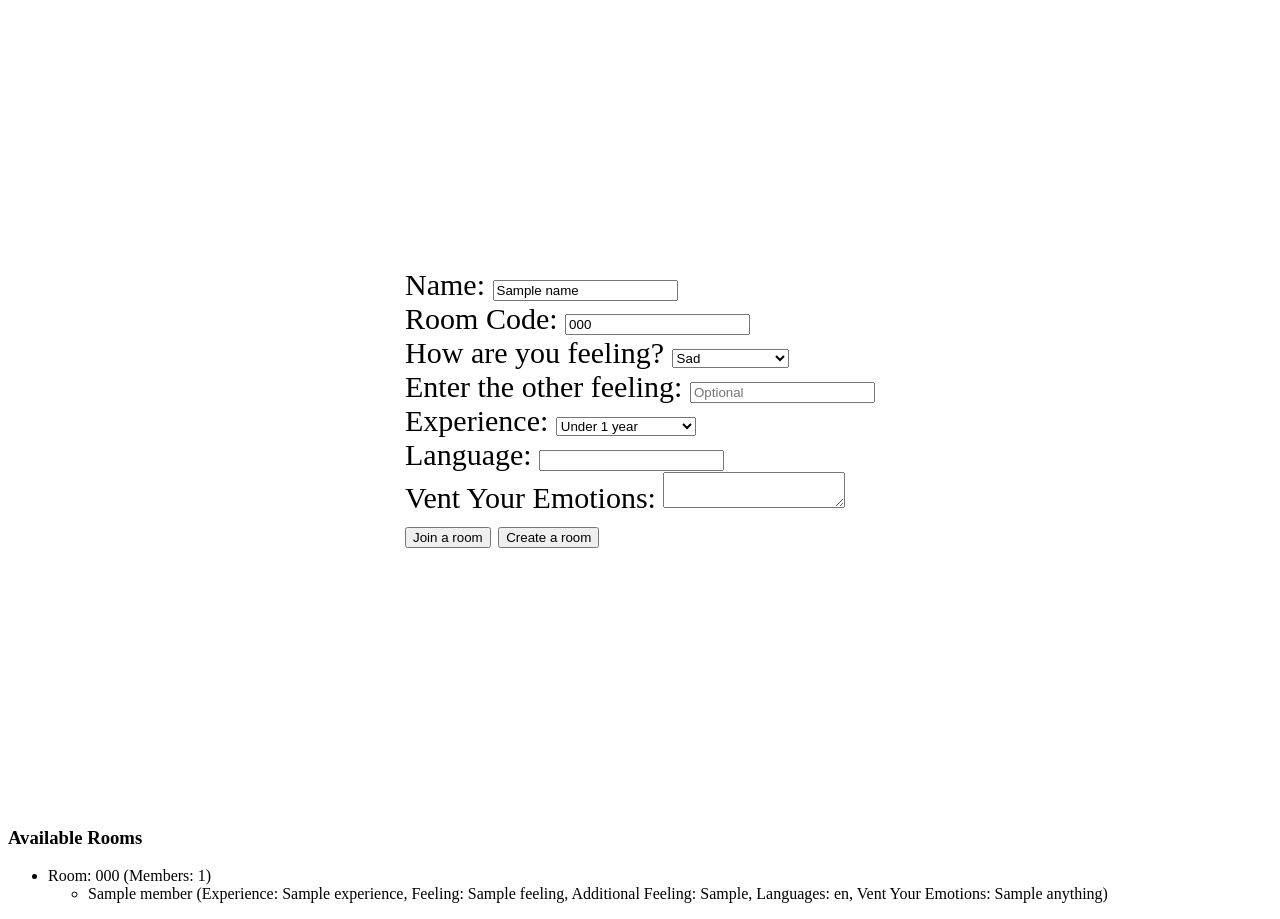
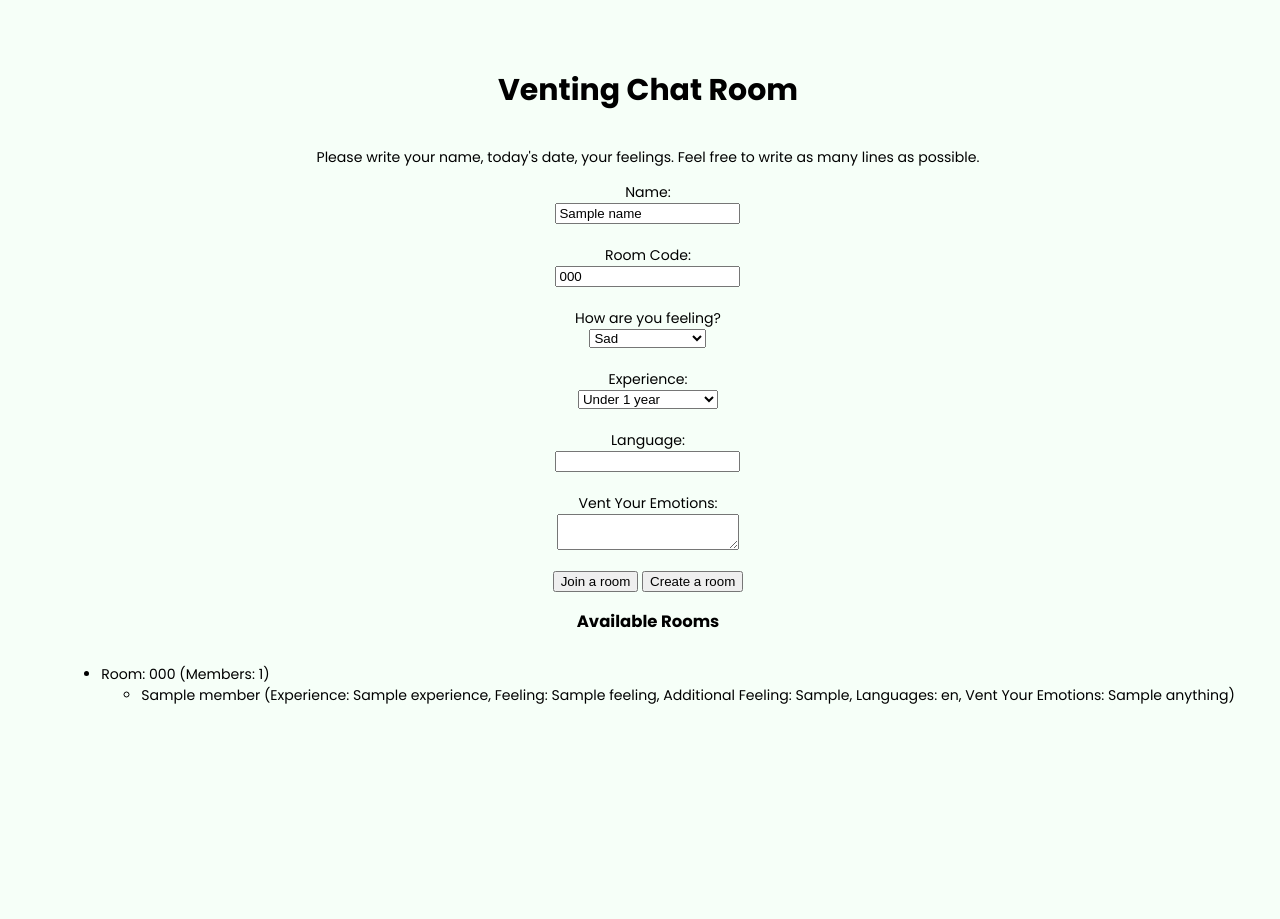
Before and after one commit to Oladeji19/mental-health, a Flask app: template backend/Flask_Web_Messanging_App/templates/home.html in a window 1280 px wide. After the commit the page ends 704 px from the top, so only its background shows below. Run offline with Flask 3, Linux system fonts and the light colour scheme; the template is opened without the code that fills it: most values are stand-ins (such as "Sample title", 1, 10 or a date in 2020); some libraries are stand-ins or nearby versions.

Commit message:
Added styling to venting chat room and recommendation system.

```diff
--- a/backend/Flask_Web_Messanging_App/static/css/style.css
+++ b/backend/Flask_Web_Messanging_App/static/css/style.css
@@ -1,70 +1,107 @@
+@import url("https://fonts.googleapis.com/css2?family=Poppins:ital,wght@0,100;0,200;0,300;0,400;0,500;0,600;0,700;0,800;0,900;1,100;1,200;1,300;1,400;1,500;1,600;1,700;1,800;1,900&display=swap");
 
+body {
+  font-family: "Poppins", Arial, sans-serif;
+  font-size: 1.1vw;
+  background: #f6fff8;
+}
 
+.name {
+  display: flex;
+  flex-direction: column;
+  align-items: center;
+}
 
+.input {
+  display: flex;
+  flex-direction: column;
+  align-items: center;
+}
+
+#other-feeling {
+  display: flex;
+  flex-direction: column;
+  align-items: center;
+}
+
+.vc-room {
+  padding-top: 5vh;
+  width: 100vw;
+  text-align: center;
+  font-size: 30px;
+}
 
 .wrapper {
   display: flex;
-    justify-content: center;
+  flex-direction: column;
+  width: 100vw;
   align-items: center;
-    height: 100vh;
-    font-size: 30px;
 }
 
 .buttons {
-    display:flex;
+  display: flex;
   justify-content: space-between;
   align-items: center;
   justify-content: center;
   gap: 10px;
-    color:blue;
+  color: blue;
 }
 
-.join{
-    display:flex;
+.join {
+  display: flex;
   flex-direction: row;
   width: 100%;
 }
 
-.create_btn{
-    width:100%;
+.create_btn {
+  width: 100%;
 }
 
-.message-box{
+.message-box {
   border-color: black;
   border-width: 2px;
-    border-style:solid;
-    border-radius:10px;
+  border-style: solid;
+  border-radius: 10px;
   background-color: whitesmoke;
-    height:80vh;
-    display:flex;
+  height: 80vh;
+  margin-top: 5vh;
+  margin-left: 10vw;
+  margin-right: 10vw;
+  display: flex;
   flex-direction: column;
-    align-items:stretch;
+  align-items: stretch;
+  padding: 5px;
 }
 
-.messages{
-    overflow-y:scroll;
-    flex:1;
+.user-info {
+  margin-left: 10vw;
+  margin-right: 10vw;
+  margin-bottom: 5vh;
 }
 
-.inputs{
-    padding:10px;
-    display:flex;
+.messages {
+  overflow-y: scroll;
+  flex: 1;
 }
 
-h2{
+.inputs {
+  display: flex;
+}
+
+h2 {
   text-align: center;
 }
 
-#message{
-    flex:1;
+#message {
+  flex: 1;
 }
 
 #message {
-    flex:1;
+  flex: 1;
 }
 
-.text{
-    display:flex;
+.text {
+  display: flex;
   flex-direction: row;
   align-items: center;
   justify-content: space-between;
--- a/backend/Flask_Web_Messanging_App/templates/home.html
+++ b/backend/Flask_Web_Messanging_App/templates/home.html
@@ -1,25 +1,52 @@
-{% extends 'base.html' %}
-
-{% block content %}
-<div class = "wrapper">
+{% extends 'base.html' %} {% block content %}
+<!-- Script conditionally showing the "Other" feeling option. -->
+<script>
+  function showOther() {
+    let feelingDropdownValue =
+      document.getElementById("feeling-dropdown").value;
+    if (feelingDropdownValue === "Other") {
+      document.getElementById("other-feeling").style.display = "block";
+    } else {
+      document.getElementById("other-feeling").style.display = "none";
+    }
+  }
+</script>
+<!-- Content for the form page of the venting chat room. -->
+<div class="wrapper">
+  <!-- Title for the venting chat room. -->
+  <h1 class="vc-room">Venting Chat Room</h1>
+  <p>
+    Please write your name, today's date, your feelings. Feel free to write as
+    many lines as possible.
+  </p>
+  <!-- Form for the user to input their details. -->
   <form method="POST">
-    <div>
+    <!-- Field to input user's name. -->
+    <div class="input">
       <label>Name:</label>
-        <input type="text" name="name" value="{{ name }}">
+      <input type="text" name="name" value="{{ name }}" />
     </div>
-    <div>
+    <br />
+    <!-- Field to input room code. -->
+    <div class="input">
       {% if action == 'join' %}
       <label>Room Code:</label>
-            <input type="text" name="code" value="{{ code }}" required>
+      <input type="text" name="code" value="{{ code }}" required />
       {% else %}
       <label>Room Code:</label>
-            <input type="text"
-             name="code" value="{{ code }}" placeholder="Optional">
+      <input
+        type="text"
+        name="code"
+        value="{{ code }}"
+        placeholder="Optional"
+      />
       {% endif %}
     </div>
-    <div>
+    <br />
+    <!-- Field to input user's feeling. -->
+    <div class="input">
       <label>How are you feeling?</label>
-        <select name="feeling">
+      <select name="feeling" id="feeling-dropdown" onchange="showOther()">
         <option value="Sad">Sad</option>
         <option value="Angry">Angry</option>
         <option value="Fear">Fear</option>
@@ -31,11 +58,15 @@
         <option value="Other">Other</option>
       </select>
     </div>
-    <div>
+    <!-- If the user inputs "Other", they must input their other feeling. -->
+    <div style="display: none" id="other-feeling">
+      <br />
       <label>Enter the other feeling:</label>
-        <input type="text" name="additionalFeeling" placeholder="Optional">
+      <input type="text" name="additionalFeeling" />
     </div>
-    <div>
+    <br />
+    <!-- Field to input their preferred level of experience from the other person. -->
+    <div class="input">
       <label>Experience:</label>
       <select name="experience">
         <option value="Under 1 year">Under 1 year</option>
@@ -45,37 +76,38 @@
         <option value="16 years and above">16 years and above</option>
       </select>
     </div>
-    <div>
+    <br />
+    <!-- Field to input their preferred language. -->
+    <div class="input">
       <label>Language:</label>
-        <input type="text" name="language">
+      <input type="text" name="language" />
     </div>
-    <div>
+    <br />
+    <!-- Field to input more about their emotions. -->
+    <div class="input">
       <label>Vent Your Emotions:</label>
       <textarea name="anything"></textarea>
     </div>
+    <br />
+    <!-- Buttons to allow the user to join an existing room, or create a new chat room. -->
     <button type="submit" name="action" value="join">Join a room</button>
     <button type="submit" name="action" value="create">Create a room</button>
   </form>
-</div>
-
+  <!-- The list of available rooms. -->
   <h3>Available Rooms</h3>
   {% if rooms %}
   <ul>
     {% for room_code, room_info in rooms.items() %}
     <li>
-            Room: {{ room_code }}
-            (Members: {{ room_info.members|length }})
+      Room: {{ room_code }} (Members: {{ room_info.members|length }})
 
       <ul>
         {% for name, user_info in room_info.members.items() %}
         <li>
-                    {{ name }} (Experience: {{ user_info.experience }},
-                    Feeling: {{ user_info.feeling }},
-                    {% if user_info.additional_feeling %}
-                        Additional Feeling: {{ user_info.additional_feeling }},
-                    {% endif %}
-                    Languages: {{ user_info.language }},
-                    Vent Your Emotions: {{ user_info.anything }})
+          {{ name }} (Experience: {{ user_info.experience }}, Feeling: {{
+          user_info.feeling }}, {% if user_info.additional_feeling %} Additional
+          Feeling: {{ user_info.additional_feeling }}, {% endif %} Languages: {{
+          user_info.language }}, Vent Your Emotions: {{ user_info.anything }})
         </li>
         {% endfor %}
       </ul>
@@ -84,5 +116,5 @@
   </ul>
   {% else %}
   <p>No rooms available. Create a new room to get started!</p>
-{% endif %}
-{% endblock %}
+  {% endif %} {% endblock %}
+</div>
```
Lines whose indentation alone changed are shown as unchanged.
